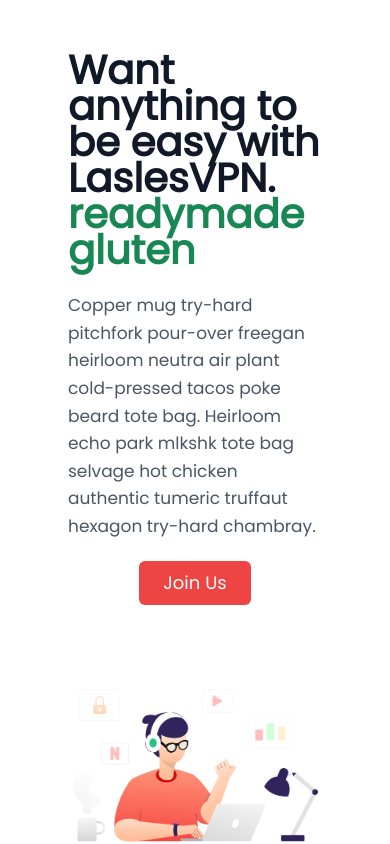
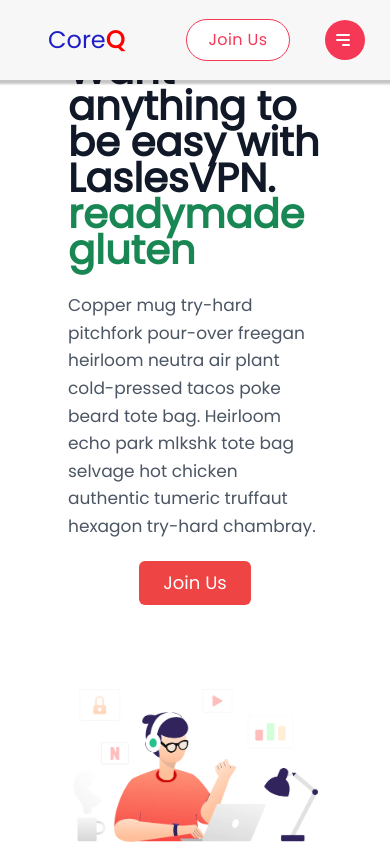
Before and after one commit to teamcoreQ/coreq, a React (Create React App) app: page / in a window 390 px wide. Shown: the top 844 px of the page. Built offline with nearby package versions, Linux system fonts and the light colour scheme.

Commit message:
added header

```diff
--- a/src/App.js
+++ b/src/App.js
@@ -11,7 +11,7 @@
 function App() {
   return (
     <>
-      {/* <Header/> */}
+      <Header/>
       <About link="https://forms.gle/Nv4MvLyhk8sogRKz6" />
       <Progress />
       <Mission />
--- /dev/null
+++ b/src/assets/css/header.css
@@ -0,0 +1,181 @@
+.navigation {
+    display: flex;
+    height: 80px;
+    width: 100%;
+    align-items: center;
+    position: fixed;
+    padding: 0.5rem 2rem;
+    background-color: #f7f7f7;
+    color: black;
+    box-shadow: 0 2px 2px 2px rgba(9, 9, 9, 0.23);
+}
+
+.brand-name {
+    text-decoration: none;
+    color: rgb(31, 31, 200);
+    font-size: 1.5rem;
+    font-weight: 200;
+    margin-left: 1rem;
+}
+
+.brand-name span {
+    color: red;
+    font-size: 1.5rem;
+    font-weight: bold;
+}
+
+.navigation-menu {
+    display: flex;
+    align-items: center;
+    margin: auto;
+    font-size: 1.1rem;
+}
+
+.navigation-menu ul {
+    display: flex;
+    padding: 0;
+}
+
+.navigation-menu li {
+    /* removes default disc bullet for li tags and applies margin to left & right side */
+    list-style-type: none;
+    margin: 0 1rem;
+}
+
+.navigation-menu li a {
+    /* increases the surface area of the anchor tag to span more than just the anchor text */
+    text-decoration: none;
+    display: block;
+    width: 100%;
+}
+
+.hamburger {
+    /* removes default border on button element */
+    border: 0;
+    height: 40px;
+    width: 40px;
+    padding: 0.5rem;
+    border-radius: 50%;
+    background-color: rgb(245, 56, 85);
+    cursor: pointer;
+    transition: background-color 0.2s ease-in-out;
+    /* positions the icon to the right and center aligns it vertically */
+    position: absolute;
+    top: 50%;
+    right: 25px;
+    transform: translateY(-50%);
+    display: none;
+}
+
+.hamburger:hover {
+    background-color: rgb(245, 56, 85);
+}
+
+.btn {
+    position: absolute;
+    right: 150px;
+    align-items: flex-end;
+    background-color: rgb(255, 255, 255);
+    border-bottom-color: rgb(245, 56, 85);
+    border-bottom-left-radius: 9999px;
+    border-bottom-right-radius: 9999px;
+    border-bottom-style: solid;
+    border-bottom-width: 1px;
+    border-left-color: rgb(245, 56, 85);
+    border-left-style: solid;
+    border-left-width: 1px;
+    border-right-color: rgb(245, 56, 85);
+    border-right-style: solid;
+    border-right-width: 1px;
+    border-top-color: rgb(245, 56, 85);
+    border-top-left-radius: 9999px;
+    border-top-right-radius: 9999px;
+    border-top-style: solid;
+    border-top-width: 1px;
+    box-sizing: border-box;
+    color: rgb(245, 56, 85);
+    cursor: pointer;
+    display: block;
+    font-size: 16px;
+    font-stretch: 100%;
+    font-weight: 500;
+    height: 42px;
+    letter-spacing: 0.4px;
+    line-height: 24px;
+    margin-bottom: 0px;
+    margin-left: 0px;
+    margin-right: 0px;
+    margin-top: 0px;
+    outline-color: rgba(0, 0, 0, 0);
+    outline-offset: 2px;
+    outline-style: solid;
+    outline-width: 2px;
+    padding-bottom: 8px;
+    padding-left: 20px;
+    padding-right: 20px;
+    padding-top: 8px;
+    tab-size: 4;
+    text-align: center;
+    text-indent: 0px;
+    text-rendering: auto;
+    text-shadow: none;
+    text-transform: capitalize;
+    transition-duration: 0.15s;
+    transition-property: all;
+    transition-timing-function: cubic-bezier(0.4, 0, 0.2, 1);
+    width: 104.047px;
+    word-spacing: 0px;
+    writing-mode: horizontal-tb;
+}
+
+.btn:hover {
+    background: rgb(245, 56, 85);
+}
+
+@media screen and (max-width: 768px) {
+    .hamburger {
+        display: block;
+    }
+}
+
+@media screen and (max-width: 768px) {
+    .navigation-menu ul {
+        /* navigation menu is positioned to start 60px from the top of the document (which is directly below the navbar) */
+        position:absolute;
+        top: 80px;
+        left: 0;
+        /* stacks the li tags vertically  */
+        flex-direction: column;
+        /* makes menu span full height and width */
+        width: 100%;
+        height: calc(100vh - 77px);
+        background-color: white;
+        border-top: 1px solid rgb(156, 133, 133);
+        display: none;
+    }
+
+    .navigation-menu.expanded ul {
+        display: block;
+    }
+
+    .navigation-menu li {
+        /* centers link text and strips off margin */
+        text-align: center;
+        margin: 0;
+    }
+
+    .navigation-menu li a {
+        color: black;
+        /* increases the surface area of the anchor tag to span the full width of the menu */
+        width: 100%;
+        padding: 1.5rem 0;
+    }
+
+    .navigation-menu li:hover {
+        background-color: #eee;
+    }
+
+    .btn{
+        right: 100px;
+    }
+}
--- a/src/components/Header.js
+++ b/src/components/Header.js
@@ -1,12 +1,58 @@
-import React from 'react';
+import { useState } from "react"
+import '../../src/assets/css/header.css';
 
 export default function Header() {
-    return (
-        <>
+  const [isNavExpanded, setIsNavExpanded] = useState(false)
 
+  return (
+    <nav className="navigation">
+      <a href="/" className="brand-name">
+        Core<span>Q</span>
+      </a>
 
+      <button
+        className="hamburger"
+        onClick={() => {
+          setIsNavExpanded(!isNavExpanded)
+        }}
+      >
+        {/* hamburger svg code... */}
+        <svg
+          xmlns="http://www.w3.org/2000/svg"
+          className="h-5 w-5"
+          viewBox="0 0 20 20"
+          fill="white"
+        >
+          <path
+            fillRule="evenodd"
+            d="M3 5a1 1 0 011-1h12a1 1 0 110 2H4a1 1 0 01-1-1zM3 10a1 1 0 011-1h12a1 1 0 110 2H4a1 1 0 01-1-1zM9 15a1 1 0 011-1h6a1 1 0 110 2h-6a1 1 0 01-1-1z"
+            clipRule="evenodd"
+          />
+        </svg>
+      </button>
+      <div
+        className={
+          isNavExpanded ? "navigation-menu expanded" : "navigation-menu"
+        }
+      >
+        <ul>
+          <li>
+            <a  href="/About">About</a>
+          </li>
+          <li>
+            <a href="/about">Mission</a>
+          </li>
+          <li>
+            <a href="/contact">Our team</a>
+          </li>
+          <li>
+            <a href="/contact">contact</a>
+          </li>
+        </ul>
 
+        <button className="btn" type="submit">Join us</button>
 
-        </>
-    )
+      </div>
+    </nav>
+  );
 }
```
